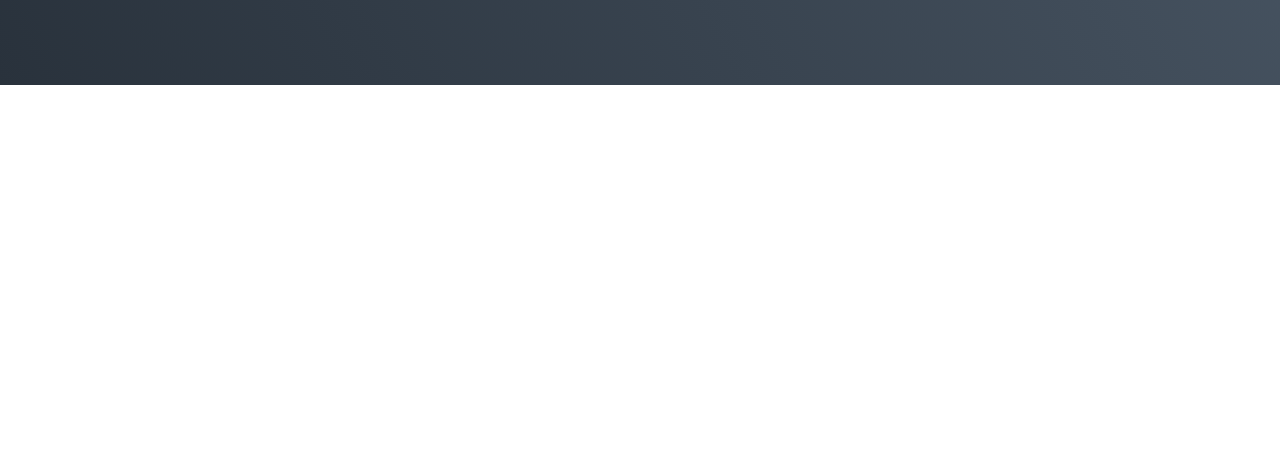
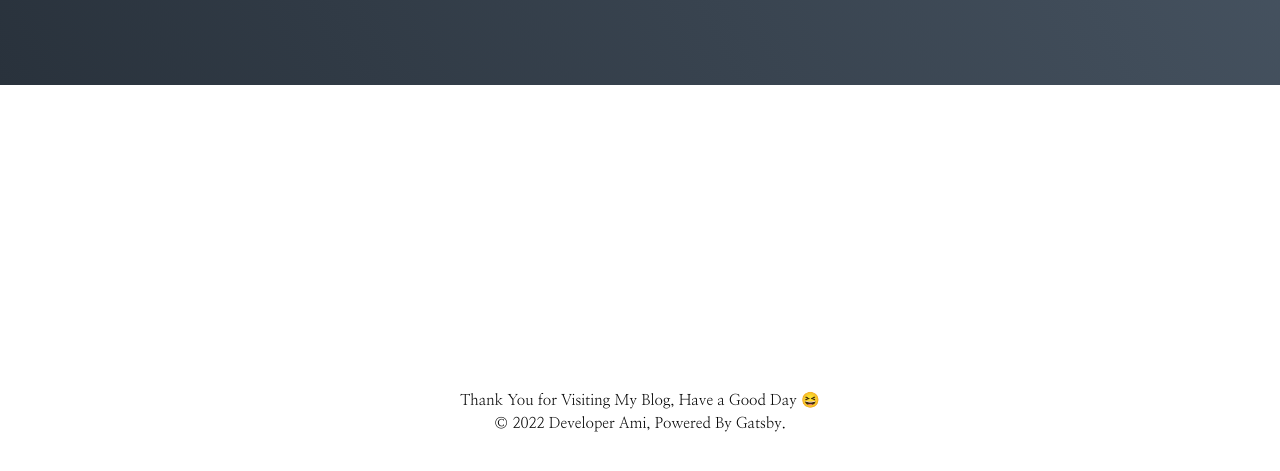
Before and after one commit to dorothy7964/dorothy7964.github.io, a Gatsby site: page / in a window 1280 px wide. Shown: the part 315-786 px from the top of the page. Built offline with nearby package versions, Linux system fonts and the light colour scheme; Gatsby itself is replaced by a stand-in of ours.

Commit message:
[메인 페이지 구현] 푸터 컴포넌트 구현

```diff
--- /dev/null
+++ b/src/components/Common/Footer.tsx
@@ -0,0 +1,23 @@
+import React, { FunctionComponent } from 'react'
+import styled from '@emotion/styled'
+
+const FooterWrapper = styled.div`
+  display: grid;
+  place-items: center;
+  margin-top: auto;
+  padding: 50px 0;
+  font-size: 15px;
+  text-align: center;
+  line-height: 1.5;
+`
+
+const Footer: FunctionComponent = function () {
+  return (
+    <FooterWrapper>
+      Thank You for Visiting My Blog, Have a Good Day 😆
+      <br />© 2022 Developer Ami, Powered By Gatsby.
+    </FooterWrapper>
+  )
+}
+
+export default Footer
--- a/src/pages/index.tsx
+++ b/src/pages/index.tsx
@@ -1,12 +1,13 @@
 import React, { FunctionComponent } from 'react'
 import styled from '@emotion/styled'
 import GlobalStyle from 'components/Common/GlobalStyle'
+import Footer from 'components/Common/Footer'
 import Introduction from 'components/Main/Introduction'
 
 const Container = styled.div`
   display: flex;
   flex-direction: column;
-  height: 100%;
+  height: 100vh;
 `
 
 const IndexPage: FunctionComponent = function () {
@@ -14,6 +15,7 @@
     <Container>
       <GlobalStyle />
       <Introduction />
+      <Footer />
     </Container>
   )
 }
```
